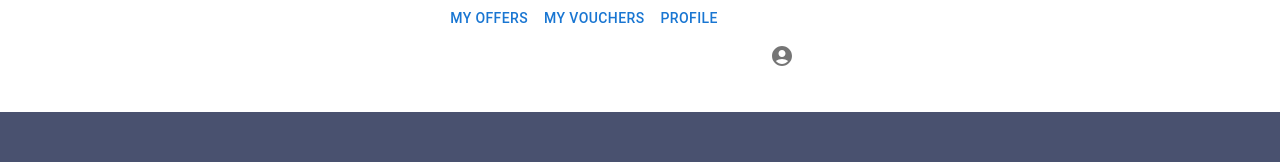
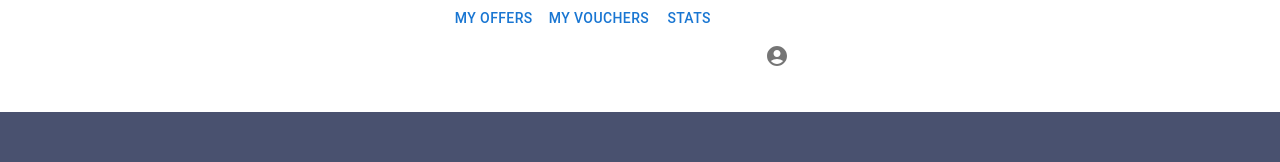
Before and after one commit to xSurus/VisconHackathon23, a Next.js app: page /supplier in a window 1280 px wide. Shown: the top 162 px of the page. Built offline with nearby package versions, Linux system fonts and the light colour scheme.

Commit message:
clean up code

```diff
--- a/source/components/SupplierComponents/TopBar.tsx
+++ b/source/components/SupplierComponents/TopBar.tsx
@@ -36,33 +36,18 @@ const TopBar = (props: TopBarInterface) => {
         index = id;
         router.push("/supplier");
     }
-
+    const menu_points = [{id:0, name:"My Offers"}, {id:1, name:"My Vouchers"}, {id:2, name:"Stats"}]
     return (
         <Grid container className={classes.container} justifyContent={'center'}>
-            <Grid item>
-                <Button onClick={(e) => {
-                    handleClick(e, 0); setActiveIndex(0)
-                }} className={index === 0 ? classes.button : classes.button_inactive}>
-                    My offers
+            {menu_points.map((entry) =>(
+                <Grid item>
+                    <Button onClick={(e) => {
+                    handleClick(e, entry.id); setActiveIndex(entry.id)
+                }} className={index === entry.id ? classes.button : classes.button_inactive}>
+                    {entry.name}
                 </Button>
-
-            </Grid>
-
-            <Grid item>
-                <Button onClick={(e) => {
-                    handleClick(e, 1); setActiveIndex(1)
-                }} className={index === 1 ? classes.button : classes.button_inactive}>
-                    My Vouchers
-                </Button>
-            </Grid>
-
-            <Grid item>
-                <Button onClick={(e) => {
-                    handleClick(e, 2); setActiveIndex(2)
-                }} className={index === 2 ? classes.button : classes.button_inactive}>
-                    Profile
-                </Button>
-            </Grid>
+                </Grid>
+            ))}
 
             <Grid item onClick={(e) => {
                 handleClick(e, 3); setActiveIndex(3)
```
